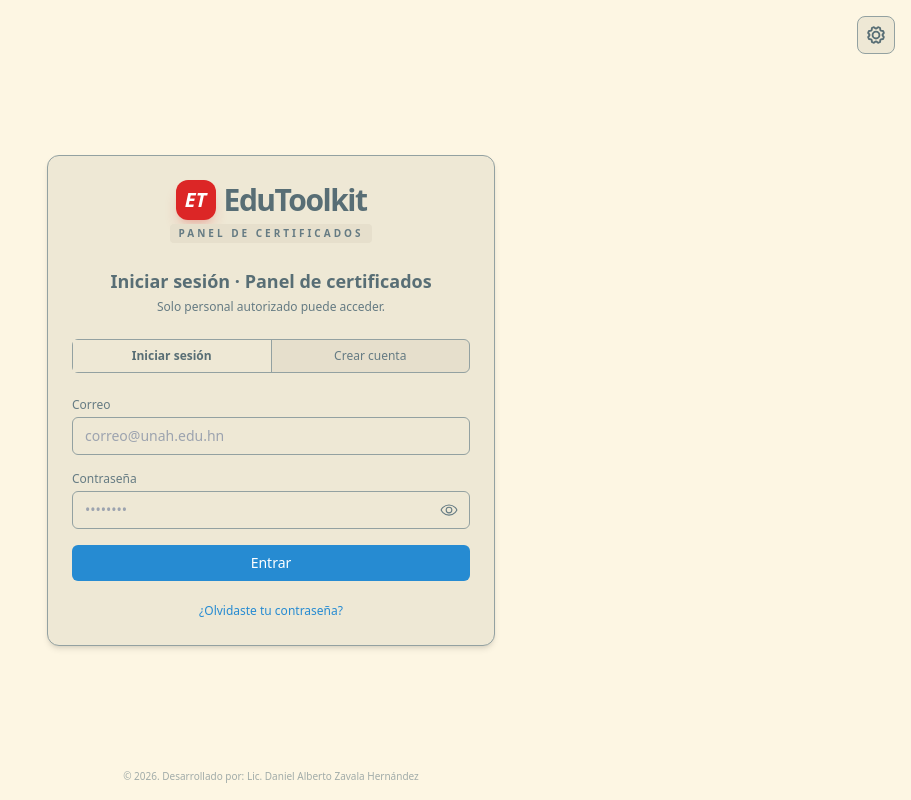
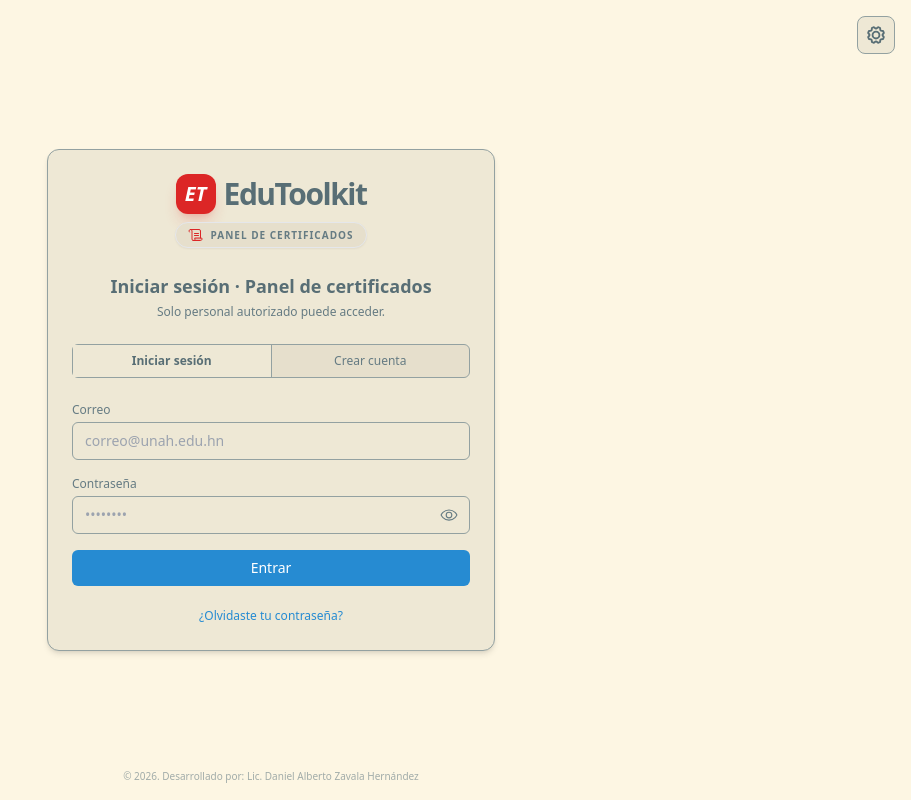
Before and after one commit to disenoedusalud-del/edutoolkit-certificados, a Next.js app: page /login in a window 1280 px wide. Shown: the whole page, without its empty margins (369-1280 px from the left). Built offline with nearby package versions, Linux system fonts and the light colour scheme; no server answers.

Commit message:
Add Scroll icon to login panel

```diff
--- a/src/app/login/page.tsx
+++ b/src/app/login/page.tsx
@@ -7,7 +7,7 @@
 import { useRouter } from "next/navigation";
 import { signInWithEmailAndPassword } from "firebase/auth";
 import { auth } from "@/lib/firebaseClient";
-import { Gear, Eye, EyeSlash } from "phosphor-react";
+import { Gear, Eye, EyeSlash, Scroll } from "phosphor-react";
 import ThemeSelector from "@/components/ThemeSelector";
 import Image from "next/image";
 
@@ -152,7 +152,7 @@
 
         {/* Logo EduToolkit */}
         <div className="flex flex-col items-center justify-center mb-4">
-          <div className="flex items-center gap-2 mb-1">
+          <div className="flex items-center gap-2 mb-2">
             <div className="w-10 h-10 bg-red-600 rounded-xl flex items-center justify-center shadow-lg shadow-red-600/20">
               <span className="text-white font-black text-xl italic">ET</span>
             </div>
@@ -160,9 +160,12 @@
               EduToolkit
             </span>
           </div>
-          <span className="text-[10px] text-text-secondary font-bold uppercase tracking-[0.3em] bg-theme-tertiary px-2 py-0.5 rounded">
-            Panel de Certificados
-          </span>
+          <div className="flex items-center gap-1.5 px-3 py-1 rounded-full bg-theme-tertiary border border-theme/50 shadow-sm">
+            <Scroll size={16} weight="duotone" className="text-red-600" />
+            <span className="text-[10px] text-text-secondary font-bold uppercase tracking-widest">
+              Panel de Certificados
+            </span>
+          </div>
         </div>
 
         <div className="space-y-1 text-center">
```
